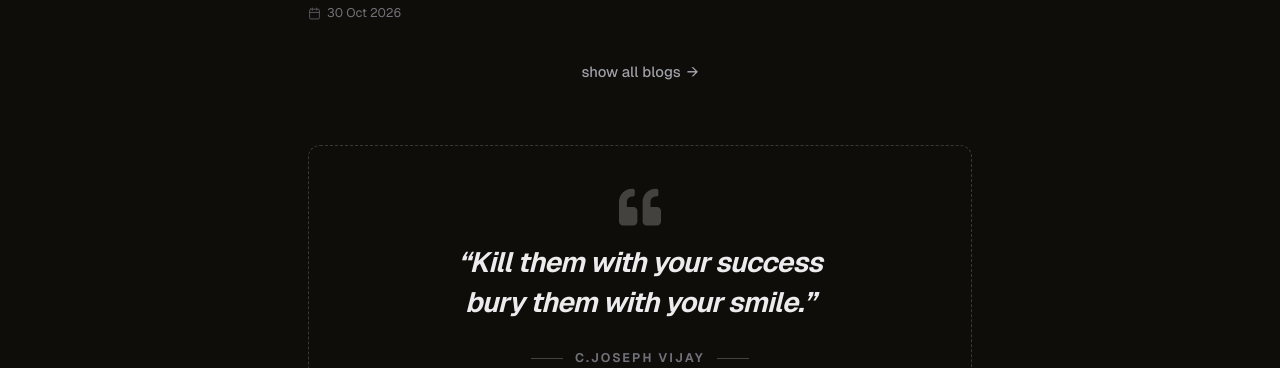
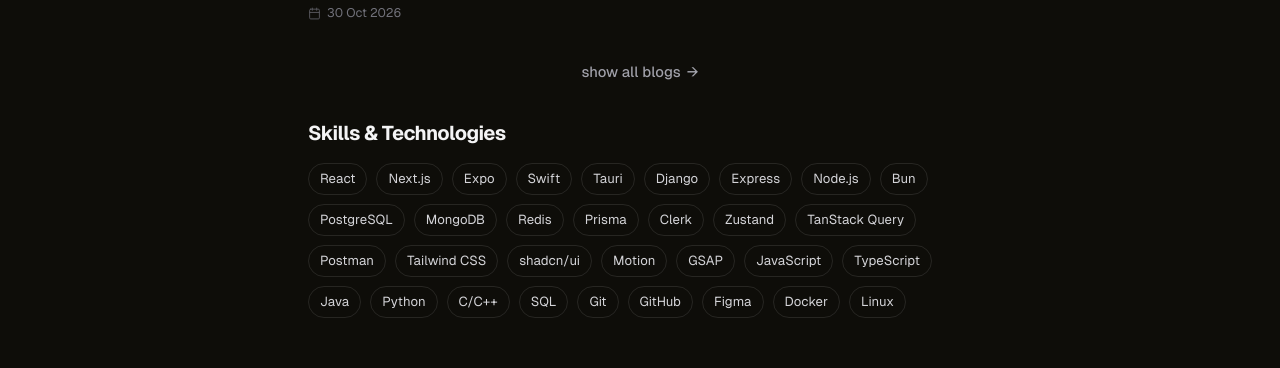
Before and after one commit to sahilkhedkar/sahilkhedkar.com, a Next.js app in the folder apps/web/: page / in a window 1280 px wide. Shown: the part 800-1168 px from the top of the page. Built offline with nearby package versions, Linux system fonts and the light colour scheme; no server answers; the database is empty.

Commit message:
Add skills section below blogs

```diff
--- /dev/null
+++ b/apps/web/app/components/skills.tsx
@@ -0,0 +1,49 @@
+const skills = [
+  "React",
+  "Next.js",
+  "Expo",
+  "Swift",
+  "Tauri",
+  "Django",
+  "Express",
+  "Node.js",
+  "Bun",
+  "PostgreSQL",
+  "MongoDB",
+  "Redis",
+  "Prisma",
+  "Clerk",
+  "Zustand",
+  "TanStack Query",
+  "Postman",
+  "Tailwind CSS",
+  "shadcn/ui",
+  "Motion",
+  "GSAP",
+  "JavaScript",
+  "TypeScript",
+  "Java",
+  "Python",
+  "C/C++",
+  "SQL",
+  "Git",
+  "GitHub",
+  "Figma",
+  "Docker",
+  "Linux",
+];
+
+export function Skills() {
+  return (
+    <div className="skills-section">
+      <h2 className="home-blogs-heading">Skills &amp; Technologies</h2>
+      <ul className="skills-list" aria-label="Skills and technologies">
+        {skills.map((skill) => (
+          <li key={skill} className="skill-chip">
+            {skill}
+          </li>
+        ))}
+      </ul>
+    </div>
+  );
+}
--- a/apps/web/app/globals.css
+++ b/apps/web/app/globals.css
@@ -2534,6 +2534,39 @@
   box-shadow: none !important;
 }
 
+.skills-section {
+  width: 100%;
+}
+
+.skills-list {
+  display: flex;
+  flex-wrap: wrap;
+  gap: 9px;
+  list-style: none;
+}
+
+.skill-chip {
+  display: inline-flex;
+  align-items: center;
+  min-height: 32px;
+  padding: 5px 11px;
+  border: 1px solid var(--border);
+  border-radius: 999px;
+  color: var(--soft);
+  font-size: 0.82rem;
+  line-height: 1.2;
+  transition:
+    border-color 180ms ease,
+    background-color 180ms ease,
+    color 180ms ease;
+}
+
+.skill-chip:hover {
+  border-color: rgba(255, 255, 255, 0.24);
+  background: var(--hover);
+  color: var(--fg);
+}
+
 .show-all-blogs-link .arrow {
   transition: transform 0.2s ease;
 }
--- a/apps/web/app/page.tsx
+++ b/apps/web/app/page.tsx
@@ -3,6 +3,7 @@
 import { HomeBlogs } from "./components/home-blogs";
 import { NowPlaying } from "./components/now-playing";
 import { Quote } from "./components/quote";
+import { Skills } from "./components/skills";
 import { SocialLinks } from "./components/social-links";
 import { profile } from "./lib/profile";
 import { getNowPlayingState } from "./lib/now-playing/storage";
@@ -37,6 +38,10 @@
         <HomeBlogs />
       </section>
 
+      <section className="section" aria-label="Skills and technologies">
+        <Skills />
+      </section>
+
       <Quote />
     </>
   );
```
